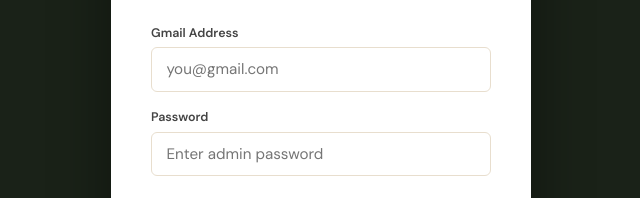
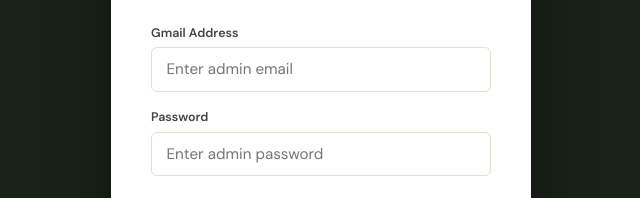
Before and after one commit to AShah8303/hotel-demo, a website: page admin.html in a window 1280 px wide. Shown: the part 326-524 px from the top of the page, 319-959 px from the left. Drawn offline with nearby package versions, Linux system fonts and the light colour scheme.

Commit message:
Update admin.html

```diff
--- a/admin.html
+++ b/admin.html
@@ -335,7 +335,7 @@
 
     <div class="field">
       <label for="admin-email">Gmail Address</label>
-      <input type="email" id="admin-email" placeholder="you@gmail.com" autocomplete="email" />
+      <input type="email" id="admin-email" placeholder="Enter admin email" autocomplete="email" />
     </div>
 
     <div class="field">
```
